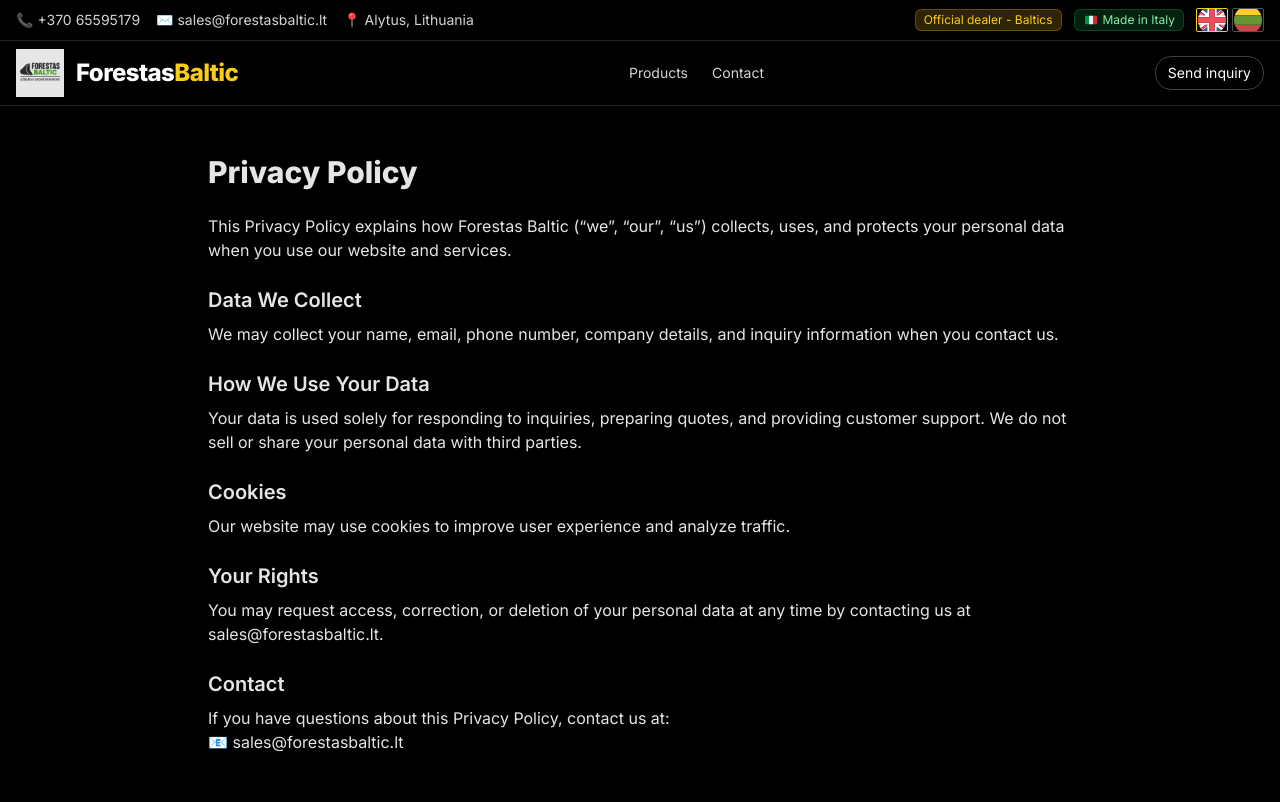
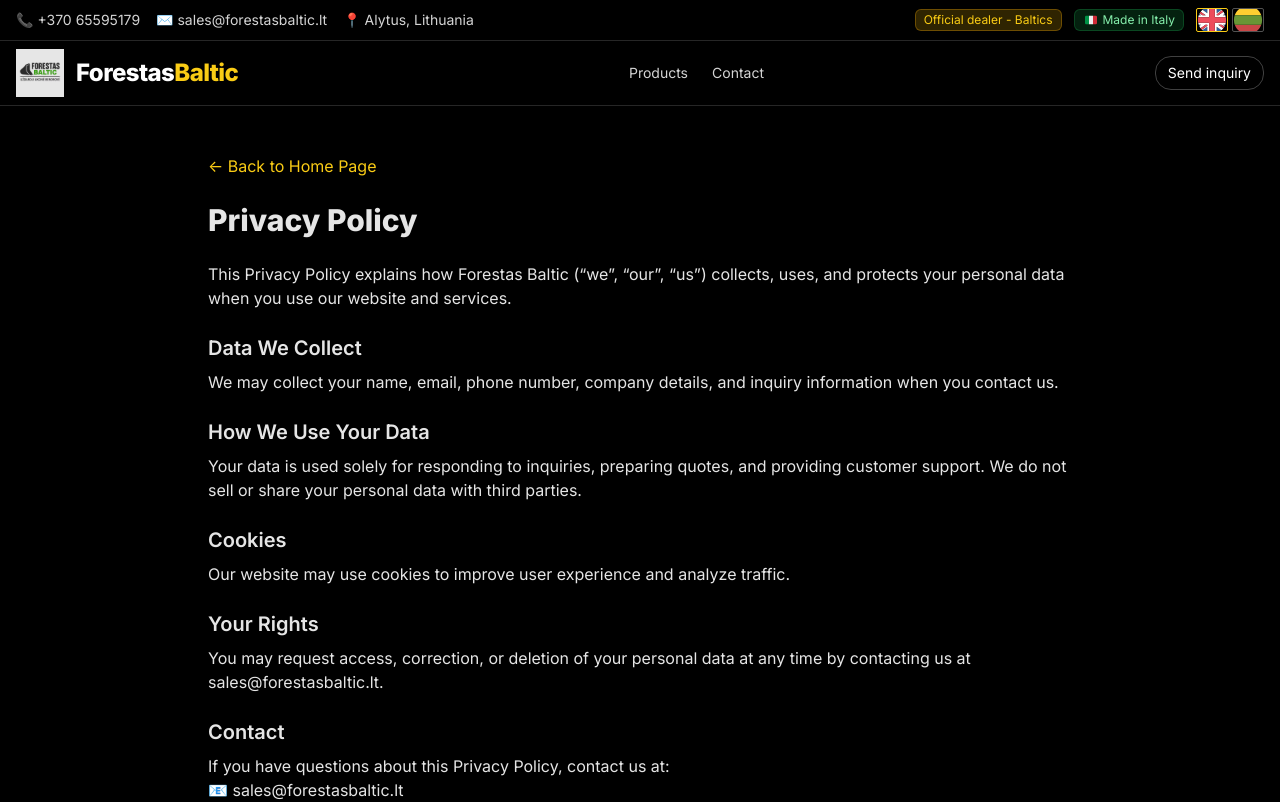
Before and after one commit to saraskiller3/ghedini-store, a React (Vite) app: page /privacy-policy in a window 1280 px wide. Shown: the top 802 px of the page. Built offline with nearby package versions, Linux system fonts and the light colour scheme.

Commit message:
Back button

```diff
--- a/src/pages/PrivacyPolicy.jsx
+++ b/src/pages/PrivacyPolicy.jsx
@@ -1,6 +1,16 @@
+import { useNavigate } from "react-router-dom";
+
 export default function PrivacyPolicy() {
+    const navigate = useNavigate();
+
     return (
         <div className="mx-auto max-w-4xl px-4 py-12 text-neutral-200">
+            <button
+                onClick={() => navigate("/")}
+                className="mb-6 inline-flex items-center gap-2 text-yellow-400 hover:text-yellow-300 transition"
+            >
+                ← Back to Home Page
+            </button>
             <h1 className="text-3xl font-bold mb-6">Privacy Policy</h1>
 
             <p className="mb-4">
--- a/src/pages/PrivacyPolicyLT.jsx
+++ b/src/pages/PrivacyPolicyLT.jsx
@@ -1,6 +1,16 @@
+import { useNavigate } from "react-router-dom";
+
 export default function PrivacyPolicyLT() {
+    const navigate = useNavigate();
+
     return (
         <div className="mx-auto max-w-4xl px-4 py-12 text-neutral-200">
+            <button
+                onClick={() => navigate("/")}
+                className="mb-6 inline-flex items-center gap-2 text-yellow-400 hover:text-yellow-300 transition"
+            >
+                ← Grižti į pradinį puslapį
+            </button>
             <h1 className="text-3xl font-bold mb-6">Privatumo politika</h1>
 
             <p className="mb-4">
--- a/src/pages/TermsConditions.jsx
+++ b/src/pages/TermsConditions.jsx
@@ -1,6 +1,16 @@
-export default function TermsConditions() {
+import { useNavigate } from "react-router-dom";
+
+export default function TermsCondition() {
+    const navigate = useNavigate();
+
     return (
         <div className="mx-auto max-w-4xl px-4 py-12 text-neutral-200">
+            <button
+                onClick={() => navigate("/")}
+                className="mb-6 inline-flex items-center gap-2 text-yellow-400 hover:text-yellow-300 transition"
+            >
+                ← Back to Home Page
+            </button>
             <h1 className="text-3xl font-bold mb-6">Terms & Conditions</h1>
 
             <h2 className="text-xl font-semibold mt-6 mb-2">General Information</h2>
--- a/src/pages/TermsConditionsLT.jsx
+++ b/src/pages/TermsConditionsLT.jsx
@@ -1,6 +1,16 @@
+import { useNavigate } from "react-router-dom";
+
 export default function TermsConditionsLT() {
+    const navigate = useNavigate();
+
     return (
         <div className="mx-auto max-w-4xl px-4 py-12 text-neutral-200">
+            <button
+                onClick={() => navigate("/")}
+                className="mb-6 inline-flex items-center gap-2 text-yellow-400 hover:text-yellow-300 transition"
+            >
+                ← Grižti į pradinį puslapį
+            </button>
             <h1 className="text-3xl font-bold mb-6">Taisyklės ir sąlygos</h1>
 
             <h2 className="text-xl font-semibold mt-6 mb-2">Bendros nuostatos</h2>
```
